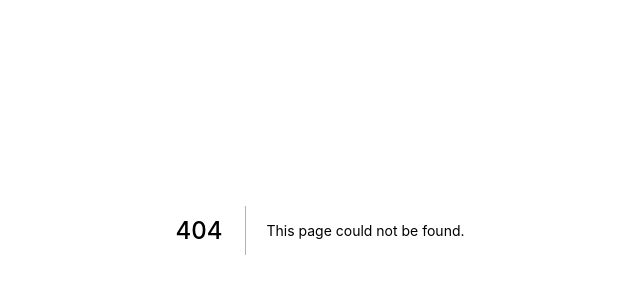
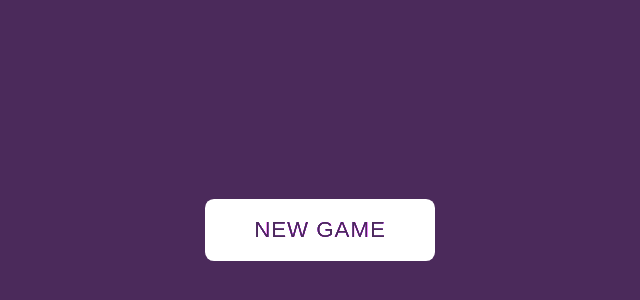
Before and after one commit to dluismendezpy/game-appv2, a Next.js app: page /components/games/TicTacToe/TicTacToe in a window 1280 px wide. Before the commit this address had no page. Shown: the part 170-470 px from the top of the page, without its empty margins (320-960 px from the left). Built offline with nearby package versions, Linux system fonts and the light colour scheme.

Commit message:
Load Tic Tac Toe Game

```diff
--- a/pages/_app.js
+++ b/pages/_app.js
@@ -1,5 +1,6 @@
 import "../styles/globals.css";
 import "../styles/waterly.css";
+import "../styles/TicTacToe.css";
 
 function MyApp({ Component, pageProps }) {
   return <Component {...pageProps} />;
--- /dev/null
+++ b/pages/components/games/TicTacToe/TicTacToe.jsx
@@ -0,0 +1,138 @@
+function TicTacToe() {
+  const ticTacToeCodeGame = () => {
+    //HIDDEN START BTN
+    let btnn = document.getElementById("btnStartTicTacToe");
+    btnn.style.display = "none";
+
+    // WRITE CANVAS HTML
+    document.getElementById("gameContainer").innerHTML =
+      "<div class='board' id='board'>" +
+      "<div class='cell' data-cell></div>" +
+      "<div class='cell' data-cell></div>" +
+      "<div class='cell' data-cell></div>" +
+      "<div class='cell' data-cell></div>" +
+      "<div class='cell' data-cell></div>" +
+      "<div class='cell' data-cell></div>" +
+      "<div class='cell' data-cell></div>" +
+      "<div class='cell' data-cell></div>" +
+      "<div class='cell' data-cell></div>" +
+      "</div>" +
+      "<div class='winning-message' id='winningMessage'>" +
+      "<div data-winning-message-text></div>" +
+      "<button id='restartButton'>Restart</button>" +
+      "</div>";
+
+    // VARIABLES
+    const X_CLASS = "x";
+    const CIRCLE_CLASS = "circle";
+    const WINNING_COMBINATIONS = [
+      [0, 1, 2],
+      [3, 4, 5],
+      [6, 7, 8],
+      [0, 3, 6],
+      [1, 4, 7],
+      [2, 5, 8],
+      [0, 4, 8],
+      [2, 4, 6],
+    ];
+    const cellElements = document.querySelectorAll("[data-cell]");
+    const board = document.getElementById("board");
+    const winningMessageElement = document.getElementById("winningMessage");
+    const restartButton = document.getElementById("restartButton");
+    const winningMessageTextElement = document.querySelector(
+      "[data-winning-message-text]"
+    );
+    let circleTurn;
+
+    startGame();
+
+    restartButton.addEventListener("click", startGame);
+
+    function startGame() {
+      circleTurn = false;
+      cellElements.forEach((cell) => {
+        cell.classList.remove(X_CLASS);
+        cell.classList.remove(CIRCLE_CLASS);
+        cell.removeEventListener("click", handleClick);
+        cell.addEventListener("click", handleClick, { once: true });
+      });
+      setBoardHoverClass();
+      winningMessageElement.classList.remove("show");
+    }
+
+    function handleClick(e) {
+      const cell = e.target;
+      const currentClass = circleTurn ? CIRCLE_CLASS : X_CLASS;
+      placeMark(cell, currentClass);
+      if (checkWin(currentClass)) {
+        endGame(false);
+      } else if (isDraw()) {
+        endGame(true);
+      } else {
+        swapTurns();
+        setBoardHoverClass();
+      }
+    }
+
+    function endGame(draw) {
+      if (draw) {
+        winningMessageTextElement.innerText = "Draw!";
+      } else {
+        winningMessageTextElement.innerText = `${
+          circleTurn ? "O player" : "X player"
+        } WINS!`;
+      }
+      winningMessageElement.classList.add("show");
+    }
+
+    function isDraw() {
+      return [...cellElements].every((cell) => {
+        return (
+          cell.classList.contains(X_CLASS) ||
+          cell.classList.contains(CIRCLE_CLASS)
+        );
+      });
+    }
+
+    function placeMark(cell, currentClass) {
+      cell.classList.add(currentClass);
+    }
+
+    function swapTurns() {
+      circleTurn = !circleTurn;
+    }
+
+    function setBoardHoverClass() {
+      board.classList.remove(X_CLASS);
+      board.classList.remove(CIRCLE_CLASS);
+      if (circleTurn) {
+        board.classList.add(CIRCLE_CLASS);
+      } else {
+        board.classList.add(X_CLASS);
+      }
+    }
+
+    function checkWin(currentClass) {
+      return WINNING_COMBINATIONS.some((combination) => {
+        return combination.every((index) => {
+          return cellElements[index].classList.contains(currentClass);
+        });
+      });
+    }
+  };
+
+  return (
+    <body>
+      <button
+        className="btn btn-secondary button"
+        id="btnStartTicTacToe"
+        onClick={() => ticTacToeCodeGame()}
+      >
+        New Game
+      </button>
+      <container id="gameContainer"></container>
+    </body>
+  );
+}
+
+export default TicTacToe;
--- a/pages/index.jsx
+++ b/pages/index.jsx
@@ -18,9 +18,9 @@ const content = [
     href: "./components/games/Waterly/Waterly",
   },
   {
-    title: "Pudfu",
-    img: "https://img.poki.com/cdn-cgi/image/quality=78,width=600,height=600,fit=cover,g=0.5x0.5,f=auto/2c6d5a46cdbceada277c870ce1c389ee.jpg",
-    href: "#",
+    title: "Tic Tac Toe",
+    img: "https://is4-ssl.mzstatic.com/image/thumb/Purple113/v4/01/df/23/01df2352-52ec-2bf8-e0bc-cfe8a3b051ce/source/512x512bb.jpg",
+    href: "./components/games/TicTacToe/TicTacToe",
   },
 ];
 
--- /dev/null
+++ b/styles/TicTacToe.css
@@ -0,0 +1,160 @@
+*,
+*::after,
+*::before {
+  box-sizing: border-box;
+}
+
+:root {
+  --cell-size: 100px;
+  --mark-size: calc(var(--cell-size) * 0.9);
+}
+
+body {
+  width: 100vw;
+  height: 100vh;
+  display: flex;
+  justify-content: center;
+  align-items: center;
+  background: #4b2a5b;
+}
+
+.container {
+  width: 800px;
+  height: 500px;
+}
+
+.board {
+  width: 900px;
+  height: 600px;
+  background: white;
+  border-radius: 15px;
+  display: grid;
+  justify-content: center;
+  align-content: center;
+  justify-items: center;
+  align-items: center;
+  grid-template-columns: repeat(3, auto);
+}
+
+.cell {
+  width: var(--cell-size);
+  height: var(--cell-size);
+  border: 1px solid black;
+  display: flex;
+  justify-content: center;
+  align-items: center;
+  position: relative;
+  cursor: pointer;
+}
+
+.cell:first-child,
+.cell:nth-child(2),
+.cell:nth-child(3) {
+  border-top: none;
+}
+
+.cell:nth-child(3n + 1) {
+  border-left: none;
+}
+
+.cell:nth-child(3n + 3) {
+  border-right: none;
+}
+
+.cell:last-child,
+.cell:nth-child(8),
+.cell:nth-child(7) {
+  border-bottom: none;
+}
+
+.cell.x,
+.cell.circle {
+  cursor: not-allowed;
+}
+
+.cell.x::before,
+.cell.x::after,
+.cell.circle::before {
+  background-color: black;
+}
+
+.board.x .cell:not(.x):not(.circle):hover::before,
+.board.x .cell:not(.x):not(.circle):hover::after,
+.board.circle .cell:not(.x):not(.circle):hover::before {
+  background-color: lightgrey;
+}
+
+.cell.x::before,
+.cell.x::after,
+.board.x .cell:not(.x):not(.circle):hover::before,
+.board.x .cell:not(.x):not(.circle):hover::after {
+  content: "";
+  position: absolute;
+  width: calc(var(--mark-size) * 0.15);
+  height: var(--mark-size);
+}
+
+.cell.x::before,
+.board.x .cell:not(.x):not(.circle):hover::before {
+  transform: rotate(45deg);
+}
+
+.cell.x::after,
+.board.x .cell:not(.x):not(.circle):hover::after {
+  transform: rotate(-45deg);
+}
+
+.cell.circle::before,
+.cell.circle::after,
+.board.circle .cell:not(.x):not(.circle):hover::before,
+.board.circle .cell:not(.x):not(.circle):hover::after {
+  content: "";
+  position: absolute;
+  border-radius: 50%;
+}
+
+.cell.circle::before,
+.board.circle .cell:not(.x):not(.circle):hover::before {
+  width: var(--mark-size);
+  height: var(--mark-size);
+}
+
+.cell.circle::after,
+.board.circle .cell:not(.x):not(.circle):hover::after {
+  width: calc(var(--mark-size) * 0.7);
+  height: calc(var(--mark-size) * 0.7);
+  background-color: white;
+}
+
+.winning-message {
+  display: none;
+  position: fixed;
+  top: 0;
+  left: 0;
+  right: 0;
+  bottom: 0;
+  background-color: rgba(0, 0, 0, 0.9);
+  justify-content: center;
+  align-items: center;
+  color: white;
+  font-size: 5rem;
+  flex-direction: column;
+}
+
+.winning-message button {
+  font-size: 3rem;
+  background-color: white;
+  border: 1px solid black;
+  padding: 0.25em 0.5em;
+  cursor: pointer;
+}
+
+.winning-message button:hover {
+  background-color: black;
+  color: white;
+  border-color: white;
+}
+
+.winning-message.show {
+  display: flex;
+}
```
